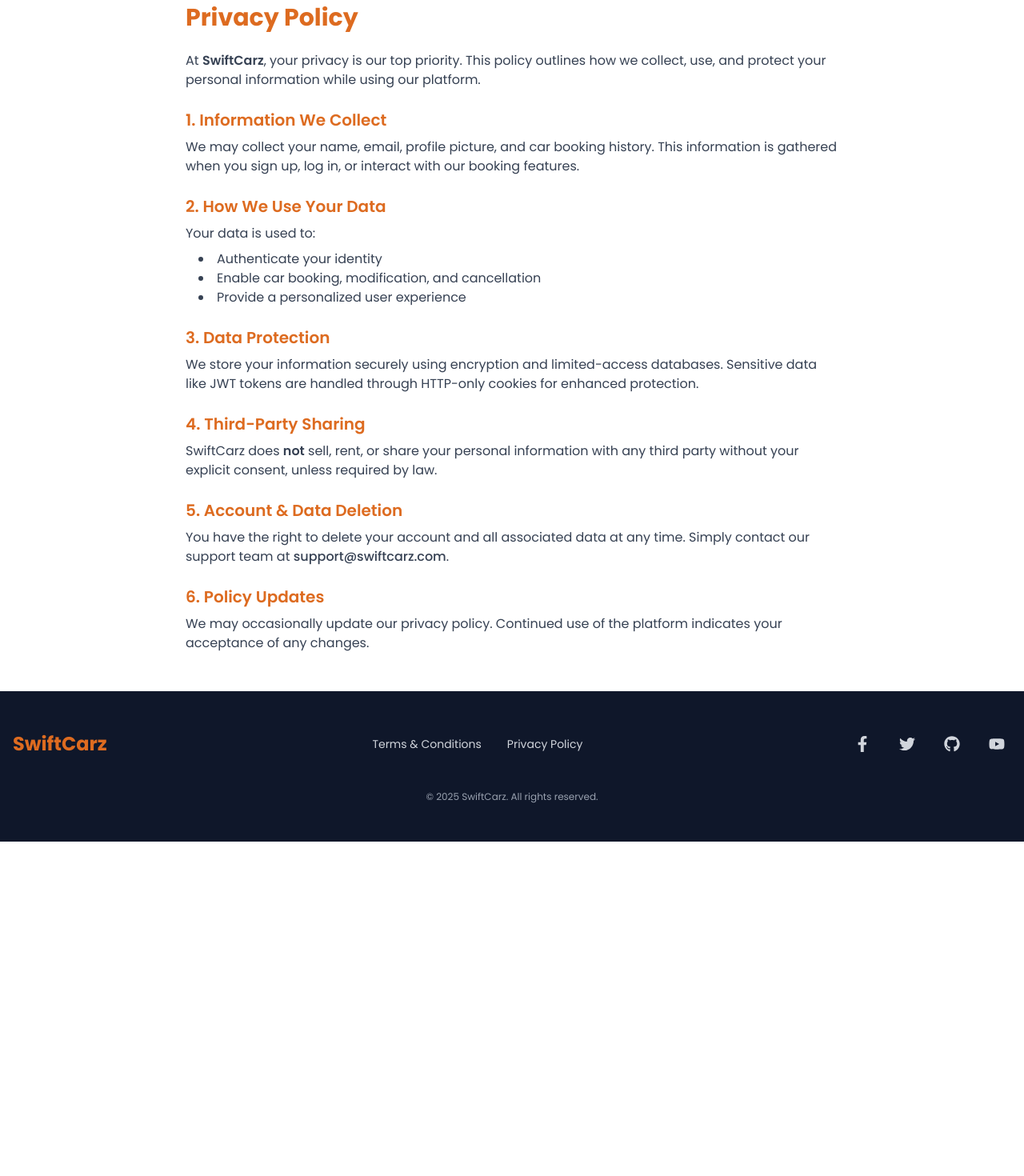
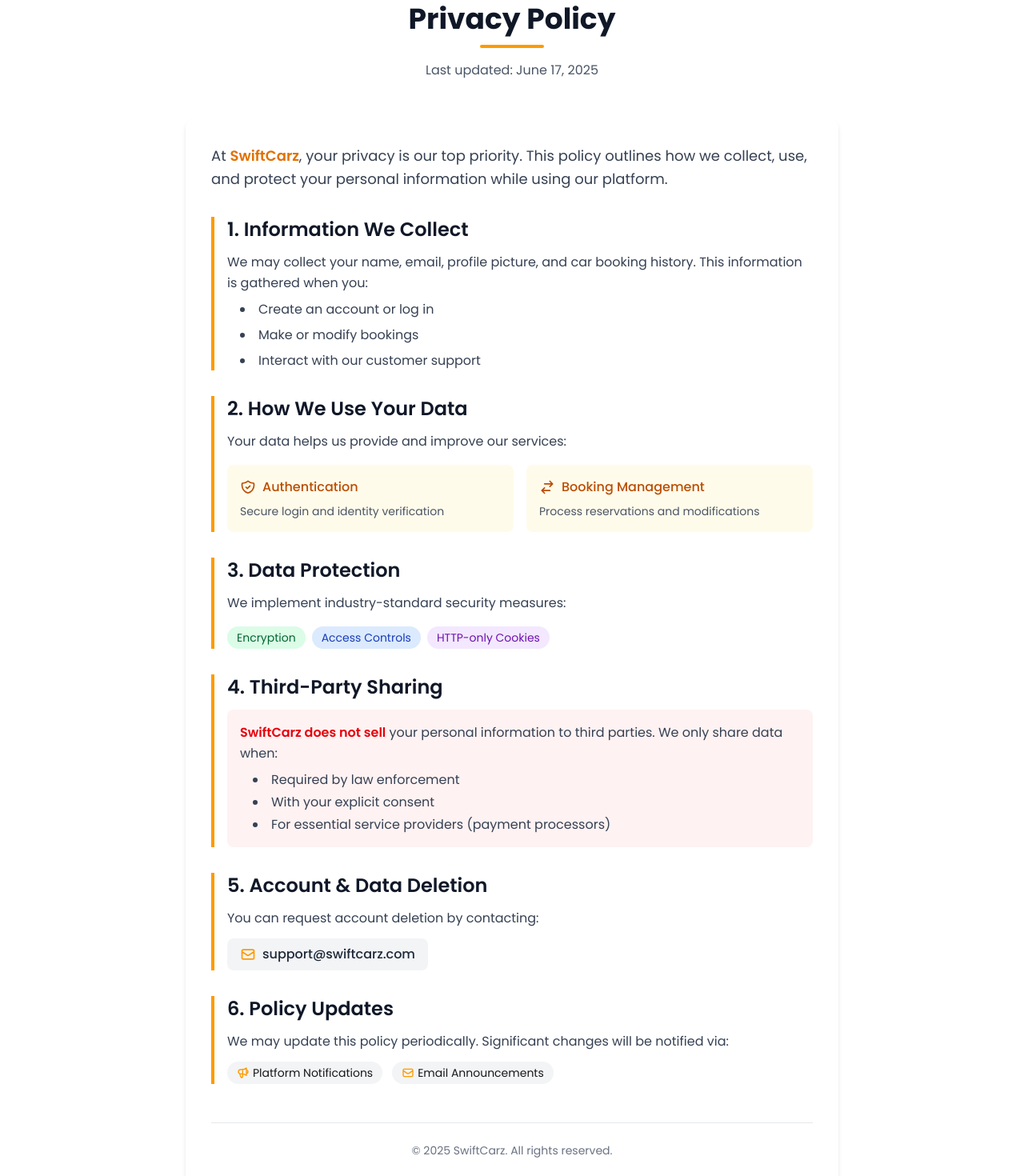
Before and after one commit to neshadx/swiftcarz-client, a React (Vite) app: page /privacy in a window 1280 px wide. Shown: the part 100-1570 px from the top of the page at 80% size. Before the commit the page ends 1152 px from the top, so only its background shows below. Built offline with nearby package versions, Linux system fonts and the light colour scheme; no server answers.

Commit message:
added some code

```diff
--- a/src/pages/Privacy.jsx
+++ b/src/pages/Privacy.jsx
@@ -1,6 +1,63 @@
 
 
-// src/pages/Privacy.jsx
+// // src/pages/Privacy.jsx
+// import React from "react";
+// import { Helmet } from "react-helmet-async";
+
+// const Privacy = () => {
+//   return (
+//     <div className="min-h-[80vh] px-4 sm:px-6 md:px-10 py-12 max-w-4xl mx-auto">
+//       <Helmet>
+//         <title>Privacy Policy | SwiftCarz</title>
+//       </Helmet>
+
+//       <h2 className="text-3xl font-bold text-[#DD6B20] mb-6">Privacy Policy</h2>
+
+//       <p className="text-gray-700 dark:text-gray-300 mb-4">
+//         At <span className="font-semibold">SwiftCarz</span>, your privacy is our top priority. This policy outlines how we collect, use, and protect your personal information while using our platform.
+//       </p>
+
+//       <h3 className="text-xl font-semibold text-[#DD6B20] mt-6 mb-2">1. Information We Collect</h3>
+//       <p className="text-gray-700 dark:text-gray-300 mb-4">
+//         We may collect your name, email, profile picture, and car booking history. This information is gathered when you sign up, log in, or interact with our booking features.
+//       </p>
+
+//       <h3 className="text-xl font-semibold text-[#DD6B20] mt-6 mb-2">2. How We Use Your Data</h3>
+//       <p className="text-gray-700 dark:text-gray-300 mb-4">
+//         Your data is used to:
+//         <ul className="list-disc list-inside ml-4 mt-2">
+//           <li>Authenticate your identity</li>
+//           <li>Enable car booking, modification, and cancellation</li>
+//           <li>Provide a personalized user experience</li>
+//         </ul>
+//       </p>
+
+//       <h3 className="text-xl font-semibold text-[#DD6B20] mt-6 mb-2">3. Data Protection</h3>
+//       <p className="text-gray-700 dark:text-gray-300 mb-4">
+//         We store your information securely using encryption and limited-access databases. Sensitive data like JWT tokens are handled through HTTP-only cookies for enhanced protection.
+//       </p>
+
+//       <h3 className="text-xl font-semibold text-[#DD6B20] mt-6 mb-2">4. Third-Party Sharing</h3>
+//       <p className="text-gray-700 dark:text-gray-300 mb-4">
+//         SwiftCarz does <span className="font-semibold">not</span> sell, rent, or share your personal information with any third party without your explicit consent, unless required by law.
+//       </p>
+
+//       <h3 className="text-xl font-semibold text-[#DD6B20] mt-6 mb-2">5. Account & Data Deletion</h3>
+//       <p className="text-gray-700 dark:text-gray-300 mb-4">
+//         You have the right to delete your account and all associated data at any time. Simply contact our support team at <span className="font-medium">support@swiftcarz.com</span>.
+//       </p>
+
+//       <h3 className="text-xl font-semibold text-[#DD6B20] mt-6 mb-2">6. Policy Updates</h3>
+//       <p className="text-gray-700 dark:text-gray-300">
+//         We may occasionally update our privacy policy. Continued use of the platform indicates your acceptance of any changes.
+//       </p>
+//     </div>
+//   );
+// };
+
+// export default Privacy;
+
+
 import React from "react";
 import { Helmet } from "react-helmet-async";
 
@@ -11,46 +68,156 @@
         <title>Privacy Policy | SwiftCarz</title>
       </Helmet>
 
-      <h2 className="text-3xl font-bold text-[#DD6B20] mb-6">Privacy Policy</h2>
+      <div className="text-center mb-12">
+        <h2 className="text-4xl font-bold text-gray-900 dark:text-white mb-3">
+          Privacy Policy
+        </h2>
+        <div className="w-20 h-1 bg-amber-500 mx-auto rounded-full"></div>
+        <p className="text-gray-600 dark:text-gray-400 mt-4 max-w-2xl mx-auto">
+          Last updated: {new Date().toLocaleDateString('en-US', { year: 'numeric', month: 'long', day: 'numeric' })}
+        </p>
+      </div>
 
-      <p className="text-gray-700 dark:text-gray-300 mb-4">
-        At <span className="font-semibold">SwiftCarz</span>, your privacy is our top priority. This policy outlines how we collect, use, and protect your personal information while using our platform.
-      </p>
+      <div className="bg-white dark:bg-gray-800 rounded-xl shadow-md p-6 sm:p-8">
+        <p className="text-lg text-gray-700 dark:text-gray-300 mb-8 leading-relaxed">
+          At <span className="font-semibold text-amber-600 dark:text-amber-500">SwiftCarz</span>, your privacy is our top priority. This policy outlines how we collect, use, and protect your personal information while using our platform.
+        </p>
 
-      <h3 className="text-xl font-semibold text-[#DD6B20] mt-6 mb-2">1. Information We Collect</h3>
-      <p className="text-gray-700 dark:text-gray-300 mb-4">
-        We may collect your name, email, profile picture, and car booking history. This information is gathered when you sign up, log in, or interact with our booking features.
-      </p>
+        <div className="space-y-8">
+          {/* Section 1 */}
+          <div className="border-l-4 border-amber-500 pl-4">
+            <h3 className="text-2xl font-semibold text-gray-900 dark:text-white mb-3">
+              1. Information We Collect
+            </h3>
+            <p className="text-gray-700 dark:text-gray-400 leading-relaxed">
+              We may collect your name, email, profile picture, and car booking history. This information is gathered when you:
+            </p>
+            <ul className="list-disc list-inside ml-4 mt-2 space-y-2 text-gray-700 dark:text-gray-400">
+              <li>Create an account or log in</li>
+              <li>Make or modify bookings</li>
+              <li>Interact with our customer support</li>
+            </ul>
+          </div>
 
-      <h3 className="text-xl font-semibold text-[#DD6B20] mt-6 mb-2">2. How We Use Your Data</h3>
-      <p className="text-gray-700 dark:text-gray-300 mb-4">
-        Your data is used to:
-        <ul className="list-disc list-inside ml-4 mt-2">
-          <li>Authenticate your identity</li>
-          <li>Enable car booking, modification, and cancellation</li>
-          <li>Provide a personalized user experience</li>
-        </ul>
-      </p>
+          {/* Section 2 */}
+          <div className="border-l-4 border-amber-500 pl-4">
+            <h3 className="text-2xl font-semibold text-gray-900 dark:text-white mb-3">
+              2. How We Use Your Data
+            </h3>
+            <p className="text-gray-700 dark:text-gray-400 leading-relaxed mb-2">
+              Your data helps us provide and improve our services:
+            </p>
+            <div className="grid sm:grid-cols-2 gap-4 mt-4">
+              <div className="bg-amber-50 dark:bg-gray-700 p-4 rounded-lg">
+                <h4 className="font-medium text-amber-700 dark:text-amber-400 mb-2 flex items-center">
+                  <svg className="w-5 h-5 mr-2" fill="none" stroke="currentColor" viewBox="0 0 24 24" xmlns="http://www.w3.org/2000/svg">
+                    <path strokeLinecap="round" strokeLinejoin="round" strokeWidth={2} d="M9 12l2 2 4-4m5.618-4.016A11.955 11.955 0 0112 2.944a11.955 11.955 0 01-8.618 3.04A12.02 12.02 0 003 9c0 5.591 3.824 10.29 9 11.622 5.176-1.332 9-6.03 9-11.622 0-1.042-.133-2.052-.382-3.016z" />
+                  </svg>
+                  Authentication
+                </h4>
+                <p className="text-sm text-gray-600 dark:text-gray-300">
+                  Secure login and identity verification
+                </p>
+              </div>
+              <div className="bg-amber-50 dark:bg-gray-700 p-4 rounded-lg">
+                <h4 className="font-medium text-amber-700 dark:text-amber-400 mb-2 flex items-center">
+                  <svg className="w-5 h-5 mr-2" fill="none" stroke="currentColor" viewBox="0 0 24 24" xmlns="http://www.w3.org/2000/svg">
+                    <path strokeLinecap="round" strokeLinejoin="round" strokeWidth={2} d="M8 7h12m0 0l-4-4m4 4l-4 4m0 6H4m0 0l4 4m-4-4l4-4" />
+                  </svg>
+                  Booking Management
+                </h4>
+                <p className="text-sm text-gray-600 dark:text-gray-300">
+                  Process reservations and modifications
+                </p>
+              </div>
+            </div>
+          </div>
 
-      <h3 className="text-xl font-semibold text-[#DD6B20] mt-6 mb-2">3. Data Protection</h3>
-      <p className="text-gray-700 dark:text-gray-300 mb-4">
-        We store your information securely using encryption and limited-access databases. Sensitive data like JWT tokens are handled through HTTP-only cookies for enhanced protection.
-      </p>
+          {/* Section 3 */}
+          <div className="border-l-4 border-amber-500 pl-4">
+            <h3 className="text-2xl font-semibold text-gray-900 dark:text-white mb-3">
+              3. Data Protection
+            </h3>
+            <p className="text-gray-700 dark:text-gray-400 leading-relaxed">
+              We implement industry-standard security measures:
+            </p>
+            <div className="mt-4 flex flex-wrap gap-2">
+              <span className="px-3 py-1 bg-green-100 dark:bg-green-900 text-green-800 dark:text-green-200 text-sm rounded-full">
+                Encryption
+              </span>
+              <span className="px-3 py-1 bg-blue-100 dark:bg-blue-900 text-blue-800 dark:text-blue-200 text-sm rounded-full">
+                Access Controls
+              </span>
+              <span className="px-3 py-1 bg-purple-100 dark:bg-purple-900 text-purple-800 dark:text-purple-200 text-sm rounded-full">
+                HTTP-only Cookies
+              </span>
+            </div>
+          </div>
 
-      <h3 className="text-xl font-semibold text-[#DD6B20] mt-6 mb-2">4. Third-Party Sharing</h3>
-      <p className="text-gray-700 dark:text-gray-300 mb-4">
-        SwiftCarz does <span className="font-semibold">not</span> sell, rent, or share your personal information with any third party without your explicit consent, unless required by law.
-      </p>
+          {/* Section 4 */}
+          <div className="border-l-4 border-amber-500 pl-4">
+            <h3 className="text-2xl font-semibold text-gray-900 dark:text-white mb-3">
+              4. Third-Party Sharing
+            </h3>
+            <div className="bg-red-50 dark:bg-gray-700 p-4 rounded-lg">
+              <p className="text-gray-700 dark:text-gray-400 leading-relaxed">
+                <span className="font-semibold text-red-600 dark:text-red-400">SwiftCarz does not sell</span> your personal information to third parties. We only share data when:
+              </p>
+              <ul className="list-disc list-inside ml-4 mt-2 space-y-1 text-gray-700 dark:text-gray-400">
+                <li>Required by law enforcement</li>
+                <li>With your explicit consent</li>
+                <li>For essential service providers (payment processors)</li>
+              </ul>
+            </div>
+          </div>
 
-      <h3 className="text-xl font-semibold text-[#DD6B20] mt-6 mb-2">5. Account & Data Deletion</h3>
-      <p className="text-gray-700 dark:text-gray-300 mb-4">
-        You have the right to delete your account and all associated data at any time. Simply contact our support team at <span className="font-medium">support@swiftcarz.com</span>.
-      </p>
+          {/* Section 5 */}
+          <div className="border-l-4 border-amber-500 pl-4">
+            <h3 className="text-2xl font-semibold text-gray-900 dark:text-white mb-3">
+              5. Account & Data Deletion
+            </h3>
+            <p className="text-gray-700 dark:text-gray-400 leading-relaxed">
+              You can request account deletion by contacting:
+            </p>
+            <div className="mt-3 inline-flex items-center px-4 py-2 bg-gray-100 dark:bg-gray-700 rounded-lg">
+              <svg className="w-5 h-5 mr-2 text-amber-500" fill="none" stroke="currentColor" viewBox="0 0 24 24" xmlns="http://www.w3.org/2000/svg">
+                <path strokeLinecap="round" strokeLinejoin="round" strokeWidth={2} d="M3 8l7.89 5.26a2 2 0 002.22 0L21 8M5 19h14a2 2 0 002-2V7a2 2 0 00-2-2H5a2 2 0 00-2 2v10a2 2 0 002 2z" />
+              </svg>
+              <span className="font-medium text-gray-800 dark:text-gray-200">support@swiftcarz.com</span>
+            </div>
+          </div>
 
-      <h3 className="text-xl font-semibold text-[#DD6B20] mt-6 mb-2">6. Policy Updates</h3>
-      <p className="text-gray-700 dark:text-gray-300">
-        We may occasionally update our privacy policy. Continued use of the platform indicates your acceptance of any changes.
-      </p>
+          {/* Section 6 */}
+          <div className="border-l-4 border-amber-500 pl-4">
+            <h3 className="text-2xl font-semibold text-gray-900 dark:text-white mb-3">
+              6. Policy Updates
+            </h3>
+            <p className="text-gray-700 dark:text-gray-400 leading-relaxed">
+              We may update this policy periodically. Significant changes will be notified via:
+            </p>
+            <div className="mt-3 flex flex-wrap gap-3">
+              <span className="inline-flex items-center px-3 py-1 bg-gray-100 dark:bg-gray-700 rounded-full text-sm">
+                <svg className="w-4 h-4 mr-1 text-amber-500" fill="none" stroke="currentColor" viewBox="0 0 24 24" xmlns="http://www.w3.org/2000/svg">
+                  <path strokeLinecap="round" strokeLinejoin="round" strokeWidth={2} d="M11 5.882V19.24a1.76 1.76 0 01-3.417.592l-2.147-6.15M18 13a3 3 0 100-6M5.436 13.683A4.001 4.001 0 017 6h1.832c4.1 0 7.625-1.234 9.168-3v14c-1.543-1.766-5.067-3-9.168-3H7a3.988 3.988 0 01-1.564-.317z" />
+                </svg>
+                Platform Notifications
+              </span>
+              <span className="inline-flex items-center px-3 py-1 bg-gray-100 dark:bg-gray-700 rounded-full text-sm">
+                <svg className="w-4 h-4 mr-1 text-amber-500" fill="none" stroke="currentColor" viewBox="0 0 24 24" xmlns="http://www.w3.org/2000/svg">
+                  <path strokeLinecap="round" strokeLinejoin="round" strokeWidth={2} d="M3 8l7.89 5.26a2 2 0 002.22 0L21 8M5 19h14a2 2 0 002-2V7a2 2 0 00-2-2H5a2 2 0 00-2 2v10a2 2 0 002 2z" />
+                </svg>
+                Email Announcements
+              </span>
+            </div>
+          </div>
+        </div>
+
+        <div className="mt-12 pt-6 border-t border-gray-200 dark:border-gray-700 text-center">
+          <p className="text-gray-500 dark:text-gray-400 text-sm">
+            © {new Date().getFullYear()} SwiftCarz. All rights reserved.
+          </p>
+        </div>
+      </div>
     </div>
   );
 };
```
